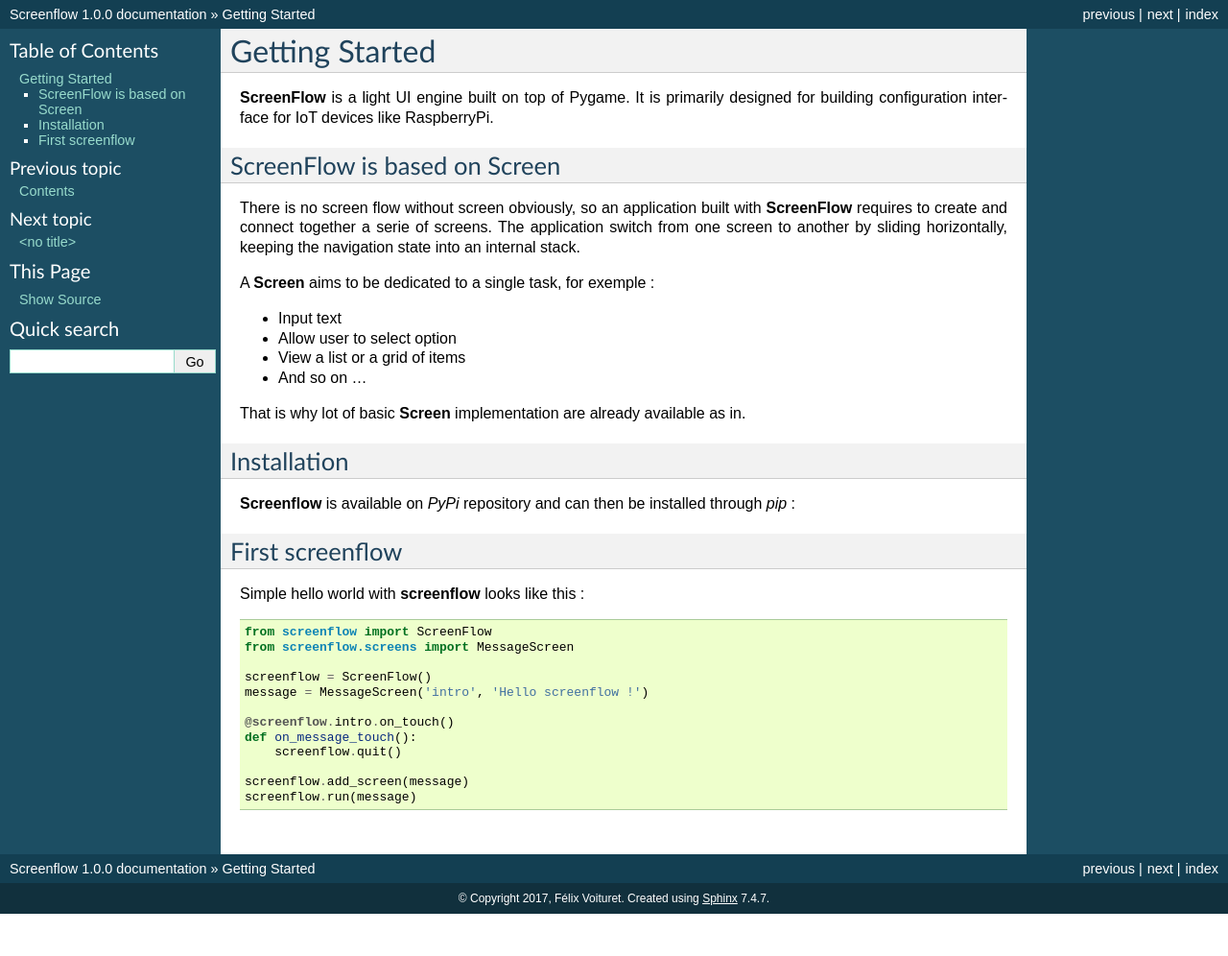
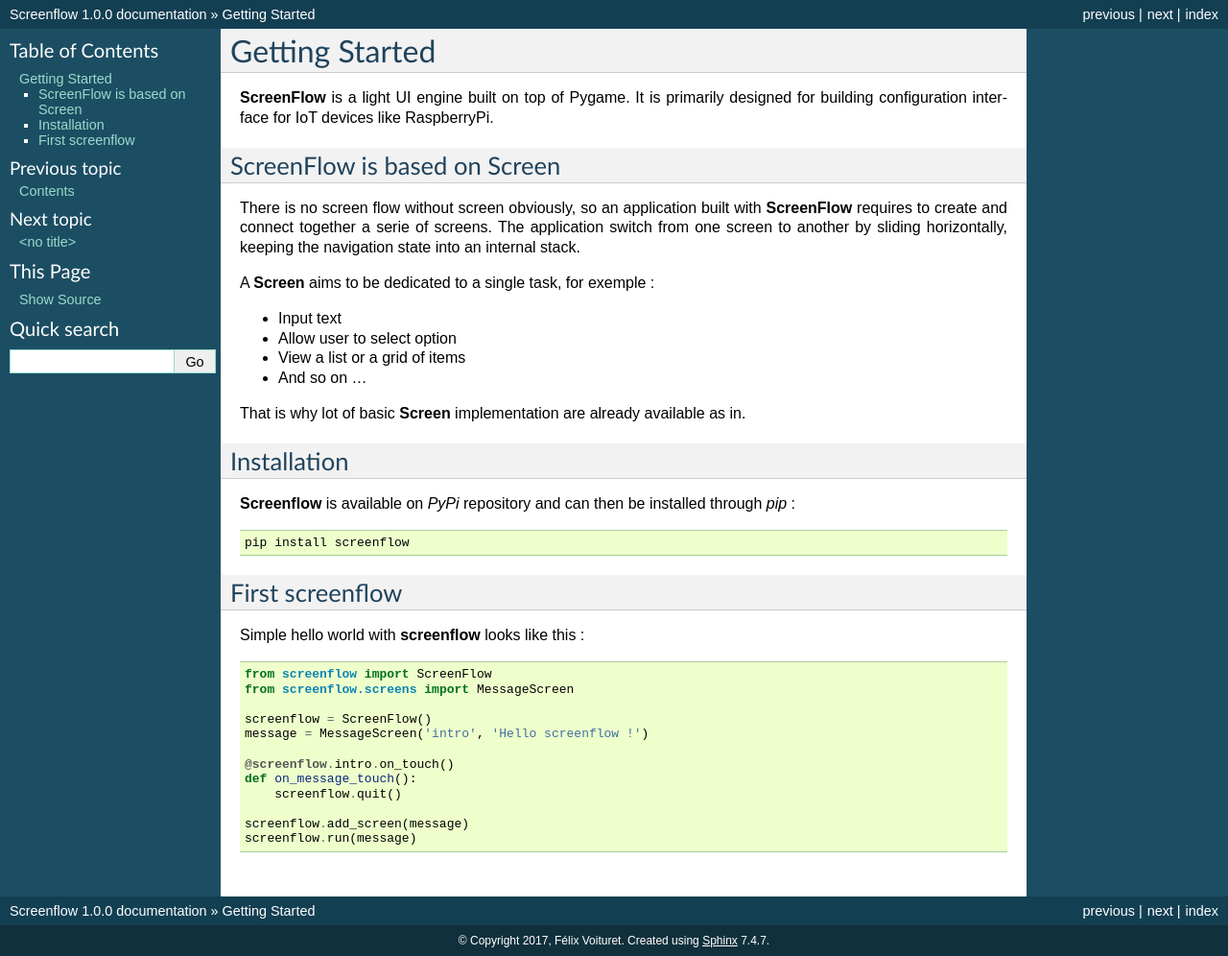
Before and after one commit to Faylixe/screenflow, a Sphinx documentation site: the page built from docs/getting_started.rst, in a window 1280 px wide. Shown: the whole page at 96% size. Built offline with Sphinx 7.4.7, drawn with Linux system fonts in a browser that asks for light colours; before the commit the page ends 952 px from its top, so only the background shows below that.

Commit message:
Fix getting started

```diff
--- a/docs/getting_started.rst
+++ b/docs/getting_started.rst
@@ -26,7 +26,7 @@
 
 **Screenflow** is available on *PyPi* repository and can then be installed through *pip* :
 
-.. highlight: bash
+.. code-block:: bash
 
     pip install screenflow
 
```
